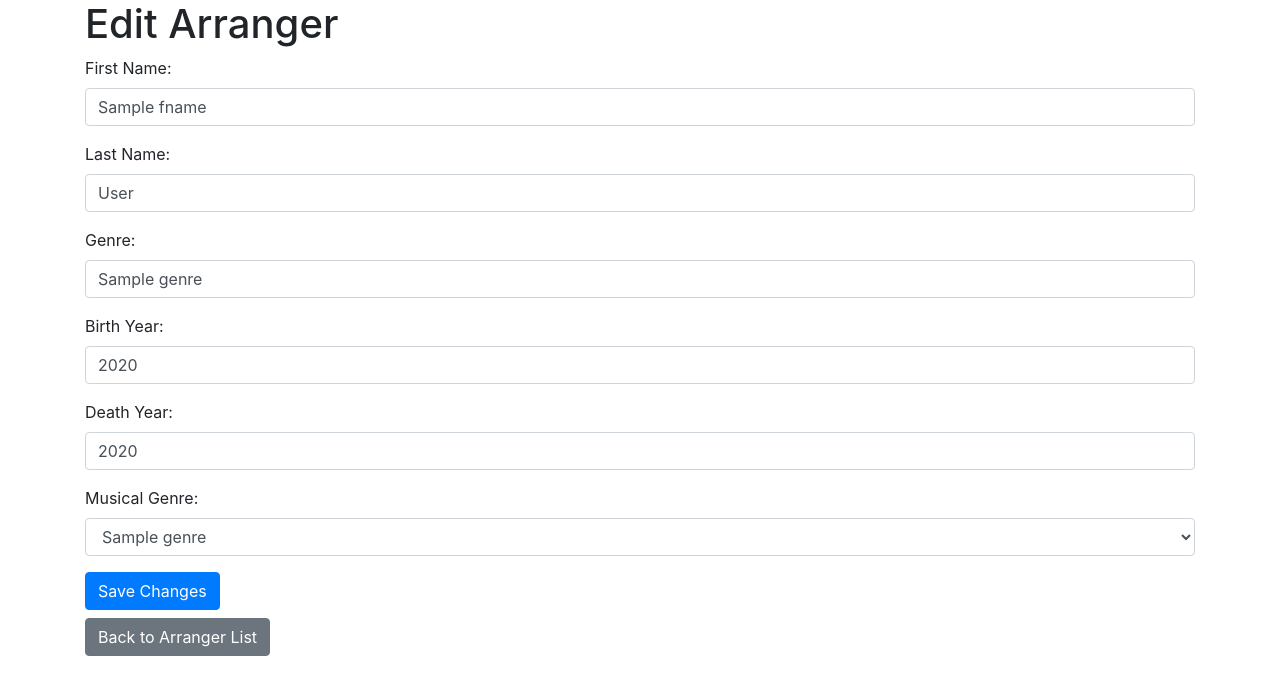
After one commit to monteiroo21/BD, a Flask app: template projeto/project_code/code/bd-project/templates/arranger_edit.html in a window 1280 px wide. The commit adds this page. Shown: the top 695 px of the page. Run offline with Flask 3, Linux system fonts and the light colour scheme; the template is opened without the code that fills it: most values are stand-ins (such as "Sample title", 1, 10 or a date in 2020); some libraries are stand-ins or nearby versions.

Commit message:
edit arranger now working

```diff
--- a/projeto/project_code/code/bd-project/app.py
+++ b/projeto/project_code/code/bd-project/app.py
@@ -462,5 +462,45 @@ def delete_arranger_route(arranger_id):
     return redirect(url_for('base'))
 
 
+@app.route("/arranger-edit/<int:arranger_id>", methods=["GET", "POST"])
+def edit_arranger_route(arranger_id):
+    if request.method == "POST":
+        fname = request.form.get("fname")
+        lname = request.form.get("lname")
+        genre = request.form.get("genre")
+        birth_year = request.form.get("birthYear")
+        death_year = request.form.get("deathYear")
+        genre_name = request.form.get("genre_name")
+
+        # Fetch the current arranger details
+        current_arranger = arranger.get_arranger_by_id(arranger_id)
+        if current_arranger is None:
+            flash("Arranger not found", "error")
+            return redirect(url_for('base'))
+
+        # Create a Arranger object with the new details
+        new_details = Arranger(arranger_id, fname, lname, genre, birth_year, death_year, genre_name)
+
+        try:
+            # Call the edit_arranger function to update the arranger record
+            arranger.edit_arranger(new_details, current_arranger.fname, current_arranger.lname)
+            flash("Arranger edited successfully!")
+            return redirect(url_for('base'))
+        except ValueError as e:
+            flash(f"Error: {e}")
+            return redirect(url_for('base'))
+    else:
+        # Fetch the current arranger details for the GET request
+        current_arranger = arranger.get_arranger_by_id(arranger_id)
+
+        if current_arranger is None:
+            flash("Arranger not found", "error")
+            return redirect(url_for('base'))
+
+        # Fetch the list of genres for the dropdown menu in the form
+        genres = arranger.list_genres()
+        return render_template("arranger_edit.html", genres=genres, arranger=current_arranger)
+
+
 if __name__ == "__main__":
     app.run(debug=True)
--- /dev/null
+++ b/projeto/project_code/code/bd-project/templates/arranger_edit.html
@@ -0,0 +1,49 @@
+<!DOCTYPE html>
+<html lang="en">
+
+<head>
+    <meta charset="UTF-8">
+    <meta name="viewport" content="width=device-width, initial-scale=1.0">
+    <title>Edit Arranger</title>
+    <link rel="stylesheet" href="https://stackpath.bootstrapcdn.com/bootstrap/4.3.1/css/bootstrap.min.css">
+</head>
+
+<body>
+    <div class="container">
+        <h1>Edit Arranger</h1>
+        <form method="post" action="{{ url_for('edit_arranger_route', arranger_id=arranger.id) }}">
+            <div class="form-group">
+                <label for="fname">First Name:</label>
+                <input type="text" class="form-control" id="fname" name="fname" value="{{ arranger.fname }}" required>
+            </div>
+            <div class="form-group">
+                <label for="lname">Last Name:</label>
+                <input type="text" class="form-control" id="lname" name="lname" value="{{ arranger.lname }}" required>
+            </div>
+            <div class="form-group">
+                <label for="genre">Genre:</label>
+                <input type="text" class="form-control" id="genre" name="genre" value="{{ arranger.genre }}" required>
+            </div>
+            <div class="form-group">
+                <label for="birthYear">Birth Year:</label>
+                <input type="number" class="form-control" id="birthYear" name="birthYear" value="{{ arranger.birthYear }}" required>
+            </div>
+            <div class="form-group">
+                <label for="deathYear">Death Year:</label>
+                <input type="number" class="form-control" id="deathYear" name="deathYear" value="{{ arranger.deathYear }}">
+            </div>
+            <div class="form-group">
+                <label for="genre_name">Musical Genre:</label>
+                <select class="form-control" id="genre_name" name="genre_name" required>
+                    {% for genre in genres %}
+                    <option value="{{ genre }}" {% if genre == arranger.name %}selected{% endif %}>{{ genre }}</option>
+                    {% endfor %}
+                </select>
+            </div>
+            <button type="submit" class="btn btn-primary">Save Changes</button>
+        </form>
+        <a href="{{ url_for('arranger_list') }}" class="btn btn-secondary mt-2">Back to Arranger List</a>
+    </div>
+</body>
+
+</html>
--- a/projeto/project_code/code/bd-project/templates/arranger_list.html
+++ b/projeto/project_code/code/bd-project/templates/arranger_list.html
@@ -11,5 +11,10 @@
     <p>Genre: {{ arranger.name }}</p>
     <p>Birth: {{ arranger.birthYear }}</p>
     <p>Death: {{ arranger.deathYear }}</p>
+    <form method="get" action="{{ url_for('edit_arranger_route', arranger_id=arranger.id) }}" class="d-inline">
+        <button type="submit" class="btn btn-success btn-sm edit-button">
+            <i class="fas fa-pencil-alt"></i>
+        </button>
+    </form>
 </div>
 {% endfor %}
--- a/projeto/project_code/functions.sql
+++ b/projeto/project_code/functions.sql
@@ -409,3 +409,49 @@ BEGIN
     PRINT 'Warehouse details updated successfully.';
 END;
 GO
+
+CREATE OR ALTER PROCEDURE edit_arranger
+    @old_Fname VARCHAR(60),
+    @old_Lname VARCHAR(60),
+    @new_Fname VARCHAR(60),
+    @new_Lname VARCHAR(60),
+    @genre CHAR(1),
+    @birthYear INT,
+    @deathYear INT,
+    @musGenre_id INT
+AS
+BEGIN
+    -- Check if the composer exists
+    DECLARE @arranger_id INT;
+    SELECT @arranger_id = w.id
+    FROM Writer w
+    JOIN Arranger a ON w.id = a.id
+    WHERE w.Fname = @old_Fname AND w.Lname = @old_Lname;
+
+    IF @arranger_id IS NOT NULL
+    BEGIN
+        -- Check if the new name already exists for a different arranger
+        DECLARE @existing_new_arranger_id INT;
+        SELECT @existing_new_arranger_id = id
+        FROM Writer
+        WHERE Fname = @new_Fname AND Lname = @new_Lname AND id != @arranger_id;
+
+        IF @existing_new_arranger_id IS NOT NULL
+        BEGIN
+            PRINT 'A different arranger with the new name already exists.';
+            RETURN;
+        END
+
+        -- Update the Writer table with new name and details
+        UPDATE Writer
+        SET Fname = @new_Fname, Lname = @new_Lname, genre = @genre, birthYear = @birthYear, deathYear = @deathYear, musGenre_id = @musGenre_id
+        WHERE id = @arranger_id;
+
+        PRINT 'Arranger details updated successfully.';
+    END
+    ELSE
+    BEGIN
+        PRINT 'Arranger does not exist.';
+    END
+END;
+GO
```
Also changed, not shown: projeto/project_code/code/bd-project/bd_project/arranger.py (+34 -0 lines).
